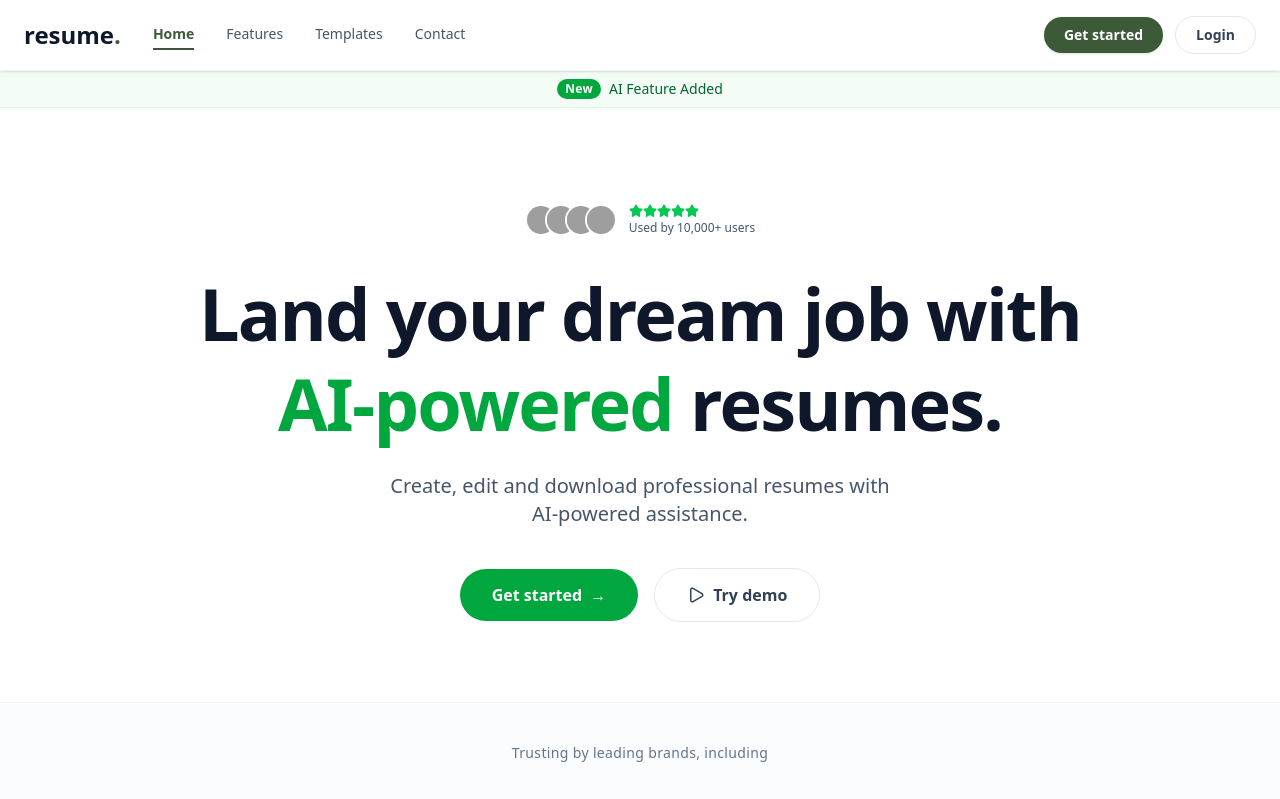
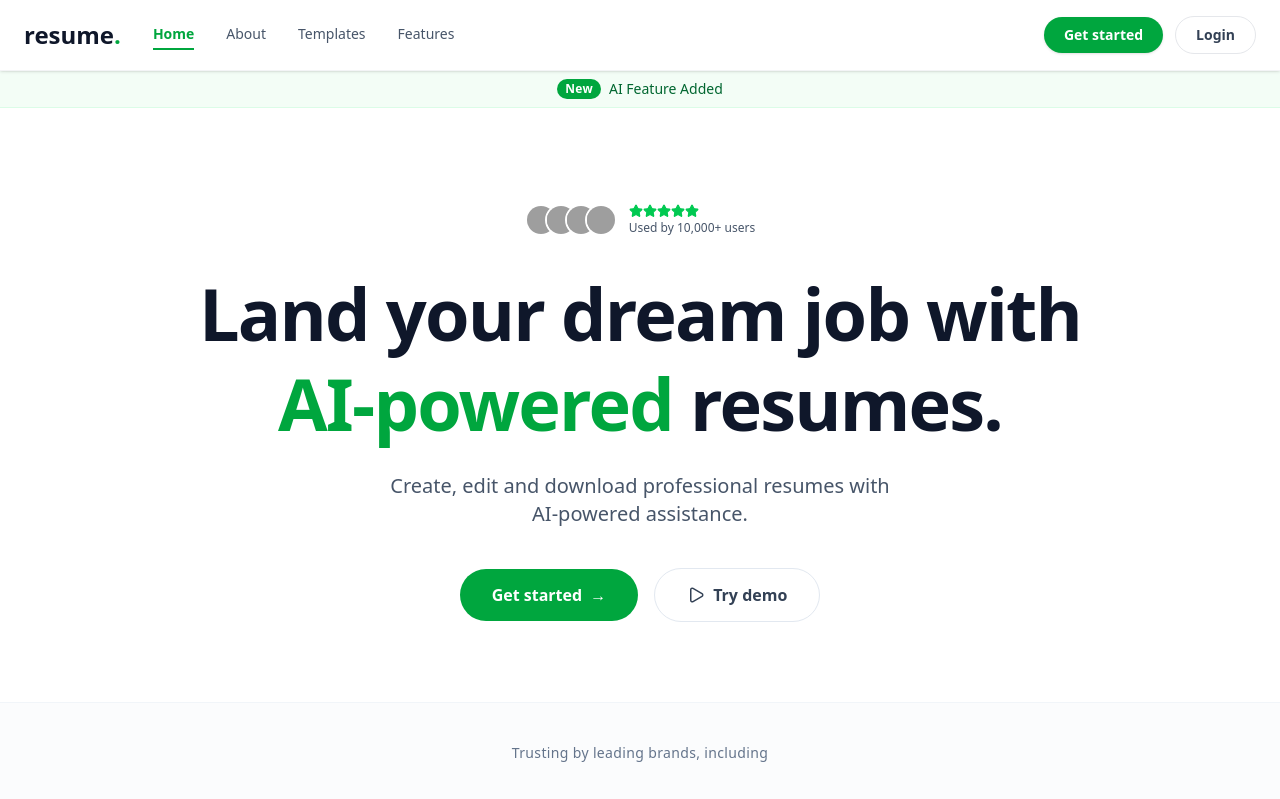
Before and after one commit to Priyanshu6262/AI-Resume-maker, a React (Vite) app in the folder client/: page / in a window 1280 px wide. Shown: the top 799 px of the page. Built offline with nearby package versions, Linux system fonts and the light colour scheme; grey boxes are pictures that could not be loaded; what react-quill-new would draw is missing.

Commit message:
feat: add AI Resume Generator button in navbar on resume edit page

```diff
--- a/client/src/components/Navbar.jsx
+++ b/client/src/components/Navbar.jsx
@@ -44,27 +44,27 @@ const Navbar = () => {
             : location.pathname === path && !location.hash;
 
         return isActive
-            ? 'text-[#3c5a38] font-bold border-b-2 border-[#3c5a38] pb-1 transition-colors'
-            : 'text-slate-600 hover:text-[#3c5a38] font-medium transition-colors pb-1 border-b-2 border-transparent hover:border-[#3c5a38]/30';
+            ? 'text-green-600 font-bold border-b-2 border-green-600 pb-1'
+            : 'text-slate-600 hover:text-green-600 font-medium pb-1 border-b-2 border-transparent hover:border-green-600/30';
     };
 
     return (
-        <nav className="bg-white border-b border-gray-100 text-slate-800 sticky top-0 z-50 shadow-sm transition-colors duration-300">
+        <nav className="bg-white border-b border-gray-100 text-slate-800 sticky top-0 z-50 shadow-sm">
             <div className="container mx-auto px-6 py-4 flex justify-between items-center relative">
 
                 {/* Logo / Home Link */}
                 <div className="flex items-center gap-8">
-                    <Link to="/" className="text-2xl font-extrabold text-slate-900 hover:opacity-80 transition-opacity z-10 flex items-center">
-                        resume<span className="text-[#3c5a38]">.</span>
+                    <Link to="/" className="text-2xl font-extrabold text-slate-900 hover:opacity-80 z-10 flex items-center">
+                        resume<span className="text-green-600">.</span>
                     </Link>
 
                     {/* Navigation Links (Visible on Landing Page OR if user is logged in) */}
                     {(isLandingPage || user) && (
                         <div className="hidden md:flex items-center gap-8 text-sm pt-1">
                             <Link to="/" className={getLinkStyle('/', '')}>Home</Link>
-                            <a href="/#features" className={getLinkStyle('/', '#features')}>Features</a>
+                            <Link to="/about" className={getLinkStyle('/about', '')}>About</Link>
                             <Link to="/templates" className={getLinkStyle('/templates', '')}>Templates</Link>
-                            <a href="/#contact" className={getLinkStyle('/', '#contact')}>Contact</a>
+                            <Link to="/features" className={getLinkStyle('/features', '')}>Features</Link>
                         </div>
                     )}
 
@@ -117,24 +117,24 @@ const Navbar = () => {
                         <div className="relative" ref={dropdownRef}>
                             <button
                                 onClick={() => setIsDropdownOpen(!isDropdownOpen)}
-                                className="flex items-center gap-2 focus:outline-none p-2 rounded-lg transition-colors hover:bg-gray-100 text-slate-800"
+                                className="flex items-center gap-2 focus:outline-none p-2 rounded-lg hover:bg-gray-100 text-slate-800"
                             >
                                 {user.avatar ? (
                                     <img src={user.avatar} alt="Profile" className="w-8 h-8 rounded-full object-cover border border-gray-200 shadow-sm" />
                                 ) : (
-                                    <div className="w-8 h-8 rounded-full bg-[#3c5a38] flex items-center justify-center text-sm font-bold shadow-md text-white">
+                                    <div className="w-8 h-8 rounded-full bg-green-600 flex items-center justify-center text-sm font-bold shadow-md text-white">
                                         {getInitials(user.name)}
                                     </div>
                                 )}
                                 <span className="text-sm font-medium hidden sm:block max-w-[100px] truncate text-slate-800">
                                     {user.name}
                                 </span>
-                                <ChevronDown size={14} className={`text-slate-500 transition-transform duration-200 ${isDropdownOpen ? 'rotate-180' : ''}`} />
+                                <ChevronDown size={14} className={`text-slate-500 ${isDropdownOpen ? 'rotate-180' : ''}`} />
                             </button>
 
                             {/* Dropdown Menu */}
                             {isDropdownOpen && (
-                                <div className="absolute right-0 top-full mt-2 w-56 bg-white rounded-xl shadow-2xl py-2 text-slate-800 transform origin-top-right transition-all duration-200 border border-gray-100">
+                                <div className="absolute right-0 top-full mt-2 w-56 bg-white rounded-xl shadow-2xl py-2 text-slate-800 border border-gray-100">
                                     <div className="px-4 py-2 border-b border-gray-100 mb-2">
                                         <p className="text-xs font-bold text-gray-500 uppercase tracking-wider">Account</p>
                                         <p className="text-sm font-medium truncate">{user.email}</p>
@@ -144,26 +144,26 @@ const Navbar = () => {
                                     <div className="flex flex-col">
                                         <Link
                                             to="/profile"
-                                            className="px-4 py-2 text-sm hover:bg-gray-50 flex items-center gap-2 text-slate-700 transition-colors"
+                                            className="px-4 py-2 text-sm hover:bg-gray-50 flex items-center gap-2 text-slate-700"
                                             onClick={() => setIsDropdownOpen(false)}
                                         >
-                                            <Edit size={16} className="text-[#3c5a38]" /> Profile Edit
+                                            <Edit size={16} className="text-green-600" /> Profile Edit
                                         </Link>
 
                                         <Link
                                             to="/saved-resumes"
-                                            className="px-4 py-2 text-sm hover:bg-gray-50 flex items-center gap-2 text-slate-700 transition-colors"
+                                            className="px-4 py-2 text-sm hover:bg-gray-50 flex items-center gap-2 text-slate-700"
                                             onClick={() => setIsDropdownOpen(false)}
                                         >
-                                            <Save size={16} className="text-[#3c5a38]" /> Save Resume
+                                            <Save size={16} className="text-green-600" /> Save Resume
                                         </Link>
 
                                         <Link
                                             to="/wishlist"
-                                            className="px-4 py-2 text-sm hover:bg-gray-50 flex items-center gap-2 text-slate-700 transition-colors"
+                                            className="px-4 py-2 text-sm hover:bg-gray-50 flex items-center gap-2 text-slate-700"
                                             onClick={() => setIsDropdownOpen(false)}
                                         >
-                                            <Heart size={16} className="text-[#3c5a38]" /> Templates Wishlist
+                                            <Heart size={16} className="text-green-600" /> Templates Wishlist
                                         </Link>
 
                                         {dropdownItems.map((item, index) => (
@@ -173,7 +173,7 @@ const Navbar = () => {
                                                     item.onClick();
                                                     setIsDropdownOpen(false);
                                                 }}
-                                                className="w-full text-left px-4 py-2 text-sm hover:bg-gray-50 flex items-center gap-2 text-slate-700 hover:text-[#3c5a38] transition-colors"
+                                                className="w-full text-left px-4 py-2 text-sm hover:bg-gray-50 flex items-center gap-2 text-slate-700 hover:text-green-600"
                                             >
                                                 {item.icon}
                                                 {item.label}
@@ -183,7 +183,7 @@ const Navbar = () => {
                                         <div className="border-t border-gray-100 mt-2 pt-2">
                                             <button
                                                 onClick={handleLogout}
-                                                className="w-full text-left px-4 py-2 text-sm hover:bg-red-50 text-red-600 flex items-center gap-2 transition-colors"
+                                                className="w-full text-left px-4 py-2 text-sm hover:bg-red-50 text-red-600 flex items-center gap-2"
                                             >
                                                 <LogOut size={16} /> Logout
                                             </button>
@@ -194,10 +194,10 @@ const Navbar = () => {
                         </div>
                     ) : (
                         <div className="flex items-center gap-3">
-                            <Link to="/register" className="px-5 py-2 text-sm font-semibold bg-[#3c5a38] hover:bg-[#2e452a] text-white rounded-full transition-colors shadow-sm order-2 sm:order-1">
+                            <Link to="/login" className="px-5 py-2 text-sm font-semibold bg-green-600 hover:bg-green-700 text-white rounded-full shadow-sm order-2 sm:order-1">
                                 Get started
                             </Link>
-                            <Link to="/login" className="px-5 py-2 text-sm font-semibold border border-gray-200 hover:border-gray-300 text-slate-700 rounded-full transition-colors bg-white hover:bg-gray-50 order-1 sm:order-2">
+                            <Link to="/login" className="px-5 py-2 text-sm font-semibold border border-gray-200 hover:border-gray-300 text-slate-700 rounded-full bg-white hover:bg-gray-50 order-1 sm:order-2">
                                 Login
                             </Link>
                         </div>
```
Also changed, not shown: client/src/components/AIGenerateModal.jsx (+7 -7 lines).
